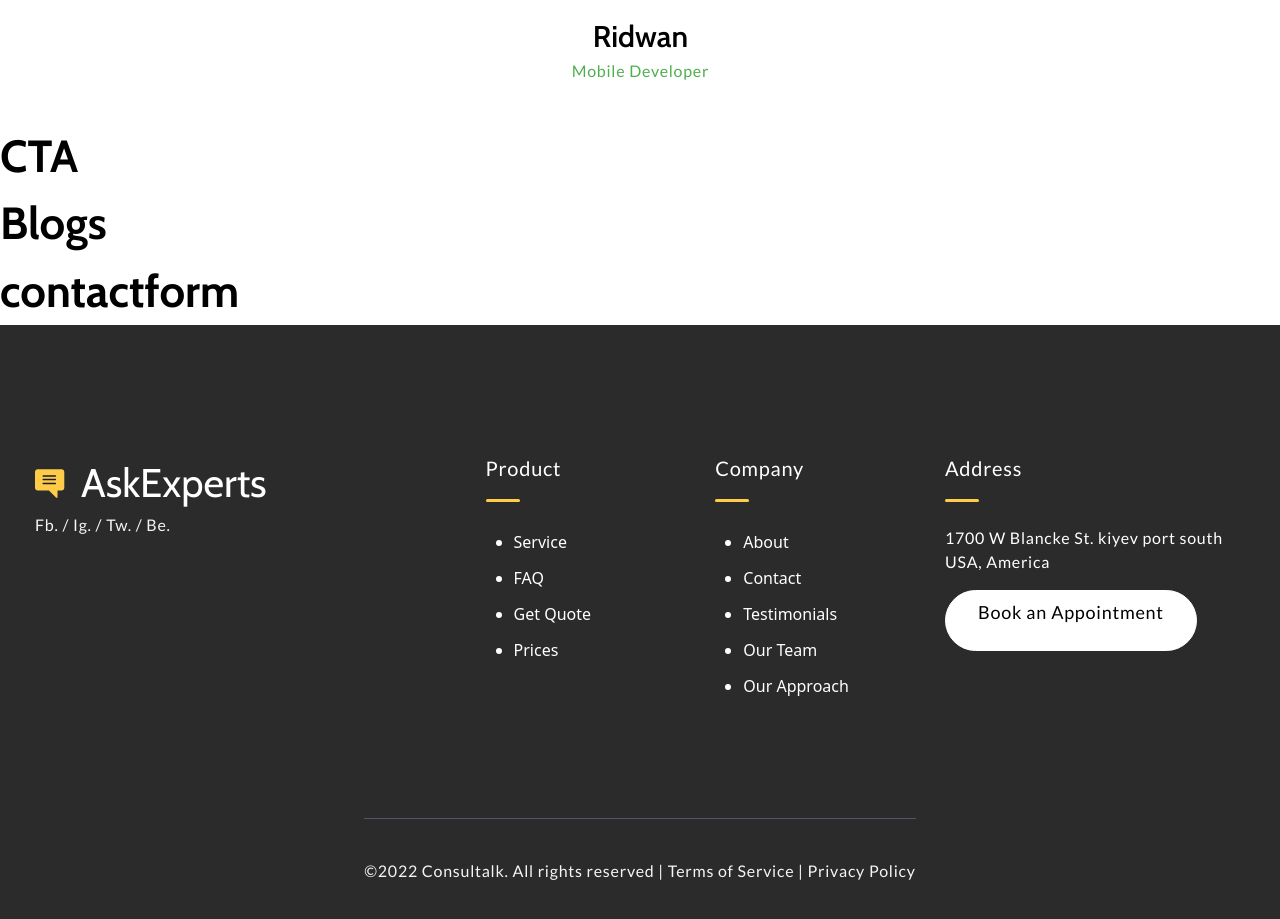
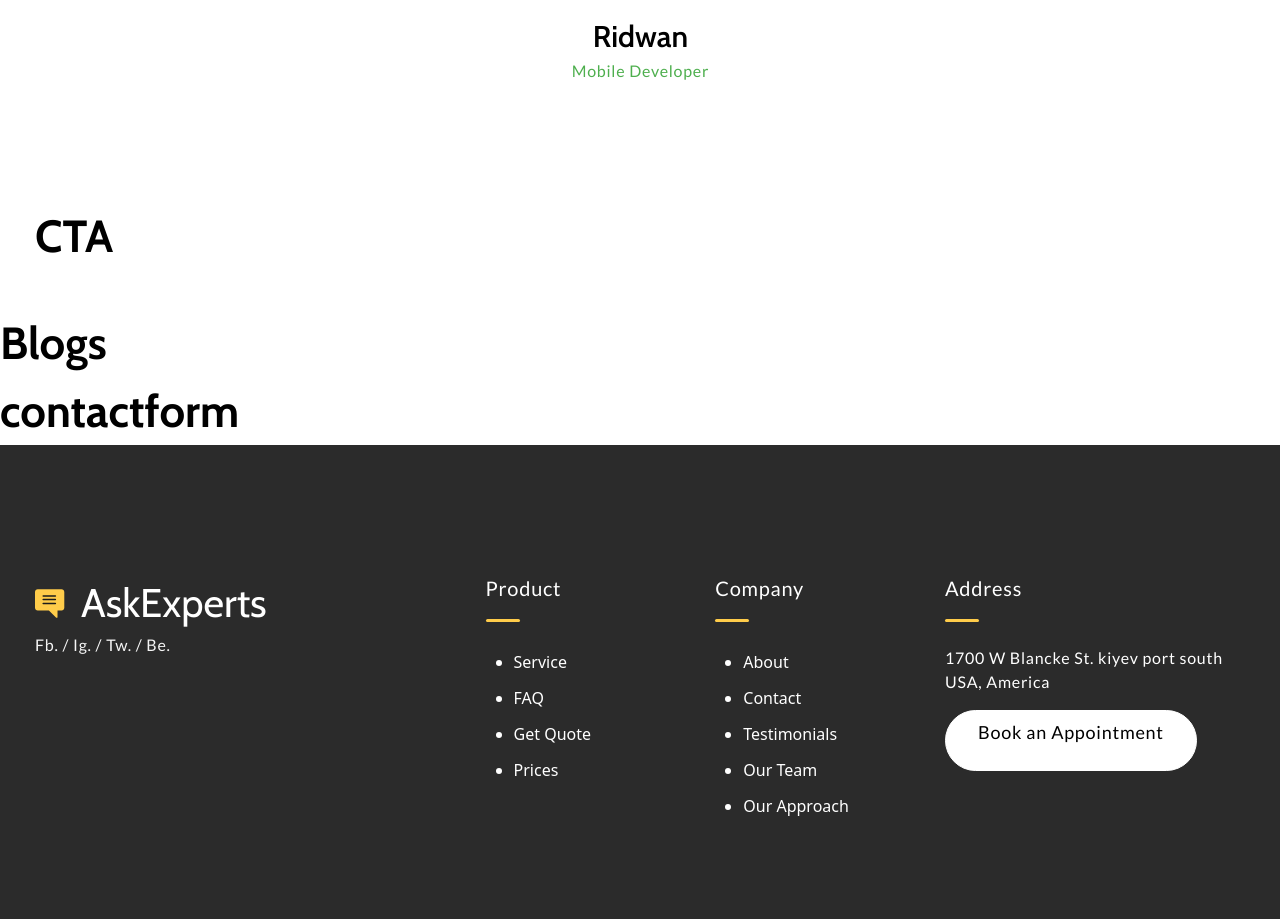
Before and after one commit to uuqkun/ask-experts-app, a React (Vite) app: page / in a window 1280 px wide. Shown: the part 6580-7499 px from the top of the page. Built offline with nearby package versions, Linux system fonts and the light colour scheme.

Commit message:
initiated

```diff
--- a/src/components/CTA.jsx
+++ b/src/components/CTA.jsx
@@ -2,9 +2,11 @@ import React from "react";
 
 const CTA = () => {
   return (
-    <div>
-      <h2>CTA</h2>
-    </div>
+    <section className="flex justify-center mb-10 relative pt-20">
+      <div className="lg:w-[1210px] w-[85%]">
+        <h2>CTA</h2>
+      </div>
+    </section>
   );
 };
 
```
